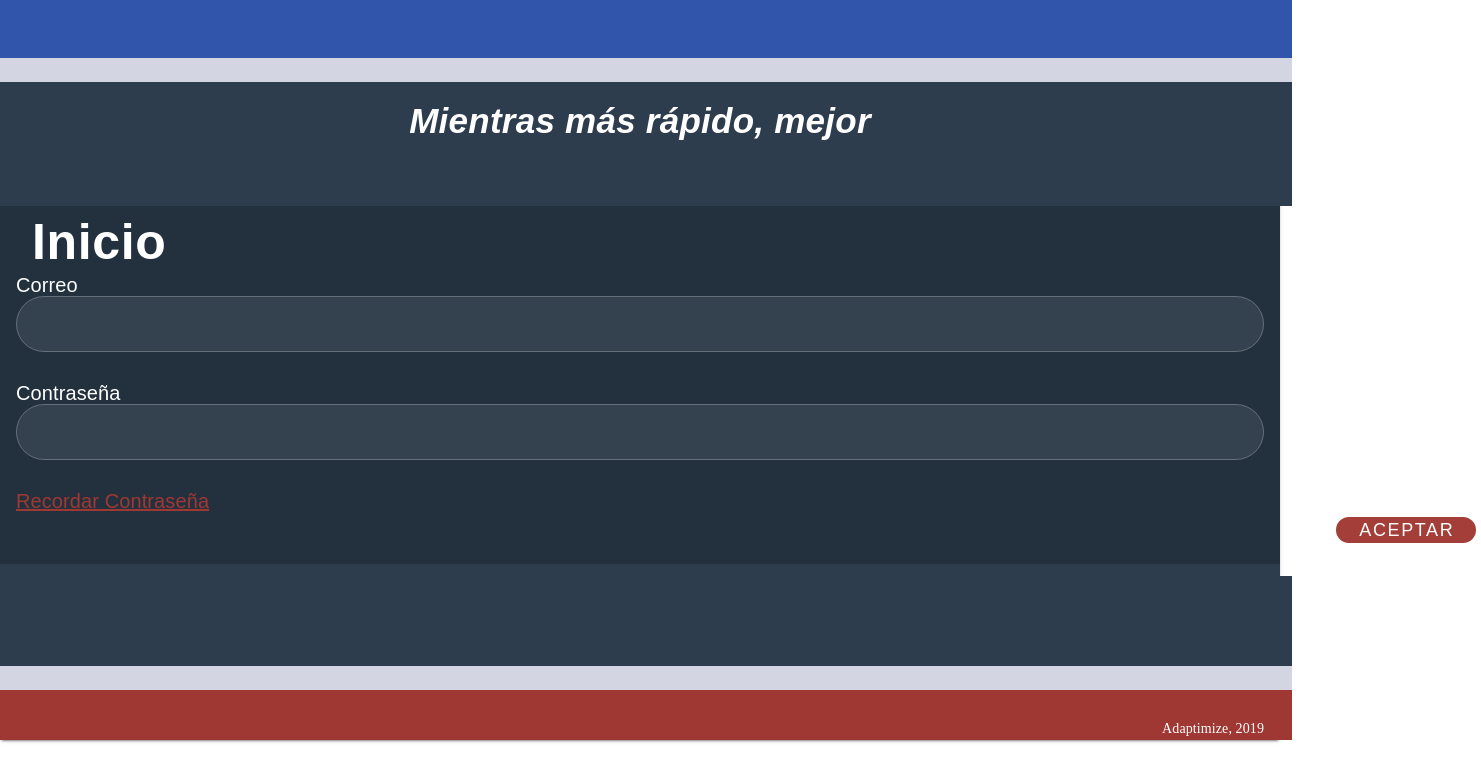
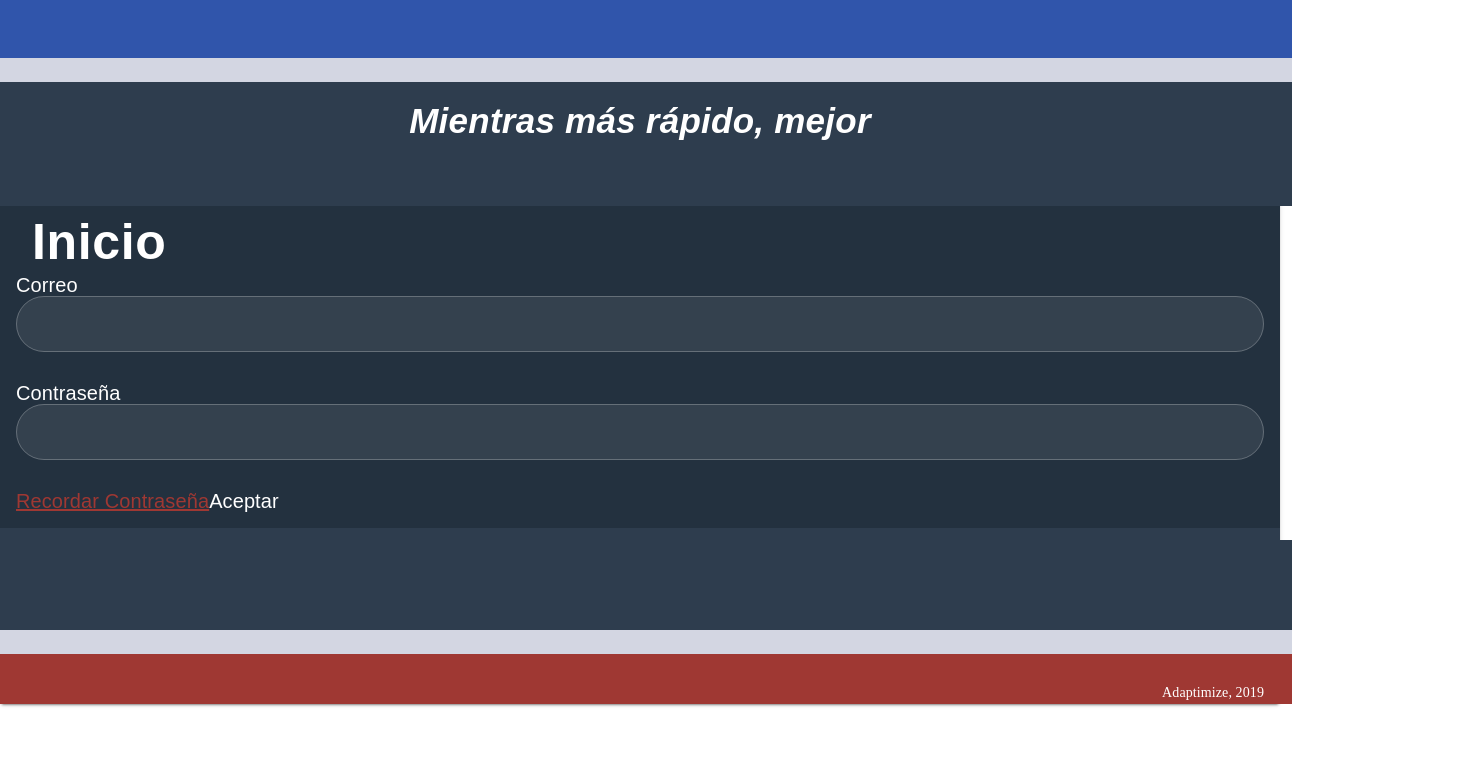
Before and after one commit to JuanLeycal/Speedplanner--Frontend--Login, a Vue app: page / in a window 1280 px wide. Shown: the top 782 px of the page, 1481 px wide, since content can reach past the window. Built offline with nearby package versions, Linux system fonts and the light colour scheme; a web font is replaced by a local one.

Commit message:
Finished Login Validation

```diff
--- a/src/components/Login.vue
+++ b/src/components/Login.vue
@@ -27,9 +27,9 @@
 
                 <router-link to="/findPassword" class = "red--text">Recordar Contraseña</router-link>
 
-                <router-link to="/StudentHome" style="text-decoration:none">
-                    <v-btn class="Accept" outlined color="white" rounded >Aceptar</v-btn>
-                </router-link>
+
+                    <a @click="userValidate()" >Aceptar</a>
+
             </v-form>
         </v-card-text >
 
@@ -57,6 +57,7 @@
     export default {
         name: "Login",
         data: () => ({
+                userId: null,
                 email: null,
                 password: null,
                 isValid: true,
@@ -82,9 +83,10 @@
                                 console.log("User Found");
                                 this.userId = response.data[i].id;
                                 console.log("User id: ", this.userId);
-                                this.$store.commit('saveId', this.userId);
+                                this.$store.commit('saveId', response.data[i].id);
                                 console.log("User id: ", this.$store.state.userId);
                                 this.auth = true;
+                                router.push({path: `/studentHome`});
                                 break;
                             }
                         }
--- a/src/components/StudentHome.vue
+++ b/src/components/StudentHome.vue
@@ -43,7 +43,7 @@
 
                     <v-layout column align-center>
                         <v-flex class="mt-4 mb-3">
-                            <pop></pop>
+
                         </v-flex>
                     </v-layout>
                 </v-navigation-drawer>
--- a/src/main.js
+++ b/src/main.js
@@ -2,11 +2,13 @@ import Vue from 'vue'
 import App from './App.vue'
 import vuetify from './plugins/vuetify';
 import router from "@/router";
+import {store} from "./store";
 
 Vue.config.productionTip = false
 
 new Vue({
   router,
+  store,
   vuetify,
   render: h => h(App)
 }).$mount('#app')
--- a/src/store.js
+++ b/src/store.js
@@ -12,8 +12,8 @@ export const store = new Vuex.Store({
     },
 
     mutations: {
-        saveId(state, id){
-            this.state.id = id;
+        saveId(state, userId){
+            this.state.id = userId;
         },
 
         saveUsername(state, username){
@@ -28,4 +28,4 @@ export const store = new Vuex.Store({
             this.state.password = password;
         }
     }
-})
+});
```
